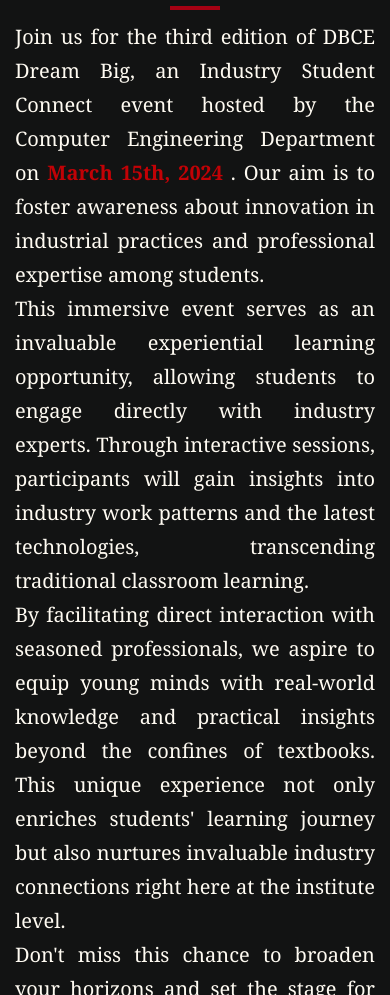
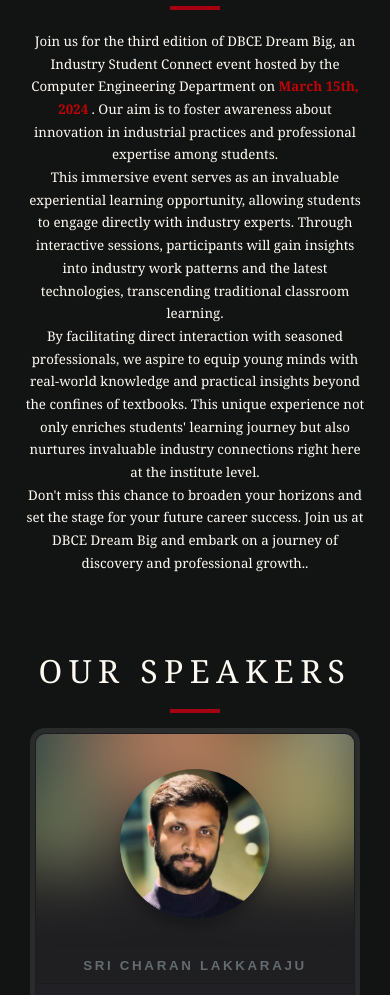
Before and after one commit to chinmayj02/dbce-dreambig, a plain HTML site: page index.html in a window 390 px wide. Shown: the part 941-1936 px from the top of the page. Drawn offline with Linux system fonts and the light colour scheme; animation ran at ten frames a second.

Commit message:
fix font size on mobile devices

```diff
--- a/assets/styles/speaker-profile.css
+++ b/assets/styles/speaker-profile.css
@@ -199,4 +199,9 @@
         flex-direction: column;
         margin: auto;
     }
+    .card-fullname {
+
+        font-size: smaller;
+
+    }
 }
--- a/assets/styles/style.css
+++ b/assets/styles/style.css
@@ -226,6 +226,10 @@
     opacity: 1;
 }
 
+.intro{
+
+}
+
 /* Background */
 .background {
     background: url(../images/dbcedreambig.JPG) no-repeat 50% 100%;
@@ -336,6 +340,16 @@
 }
 
 /* Responsive Styles */
+
+/* Media query for devices with a maximum width of 768 pixels */
+@media only screen and (max-width: 768px) {
+    .intro{
+        font-size: smaller;
+        padding: 10px;
+        padding-bottom: 0;
+    }
+}
+
 /* Tablet Portrait */
 @media all and (min-width: 700px) {
     .center-mobile {
@@ -651,3 +665,5 @@
     text-align: center
 }
 /* end */
+
+/* register button */
--- a/index.html
+++ b/index.html
@@ -53,7 +53,7 @@
             <div class="col-xs-12 col-sm-10 col-sm-offset-1 col-md-8 col-md-offset-2">
                 <h1>DBCE Dreambig</h1>
                 <span class="line"></span>
-                <p style="text-align: justify;">Join us for the third edition of DBCE Dream Big, an Industry Student
+                <p class="intro">Join us for the third edition of DBCE Dream Big, an Industry Student
                     Connect event hosted by the
                     Computer Engineering Department on <span class="text-acent"><strong>March 15th, 2024</strong></span>
                     . Our aim is to foster awareness about innovation
@@ -489,7 +489,7 @@
             <div class="col-xs-12 col-sm-10 col-sm-offset-1 col-md-8 col-md-offset-2">
                 <h2>Register</h2>
                 <span class="line"></span>
-                <p>---- Register Button ----</p>
+
             </div>
         </div>
     </section>
```
